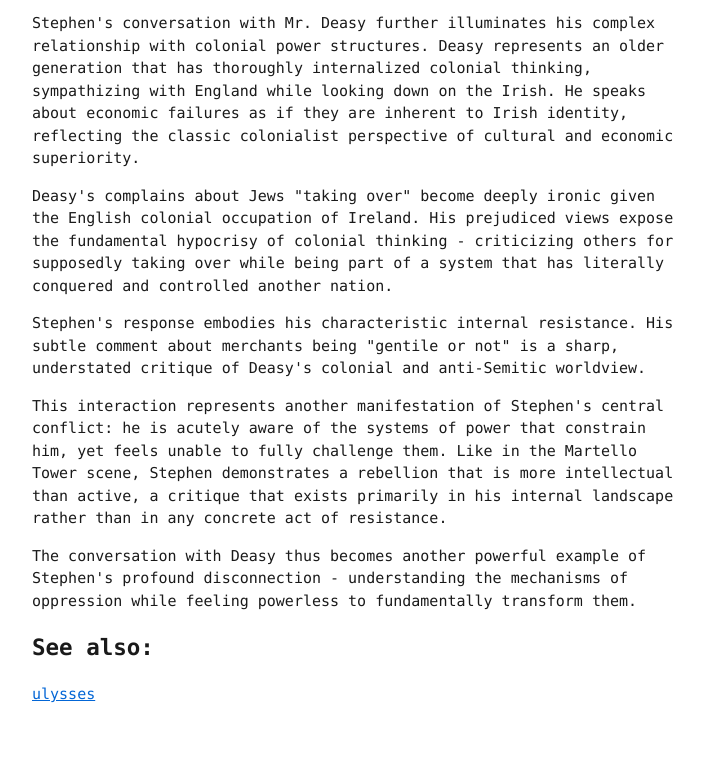
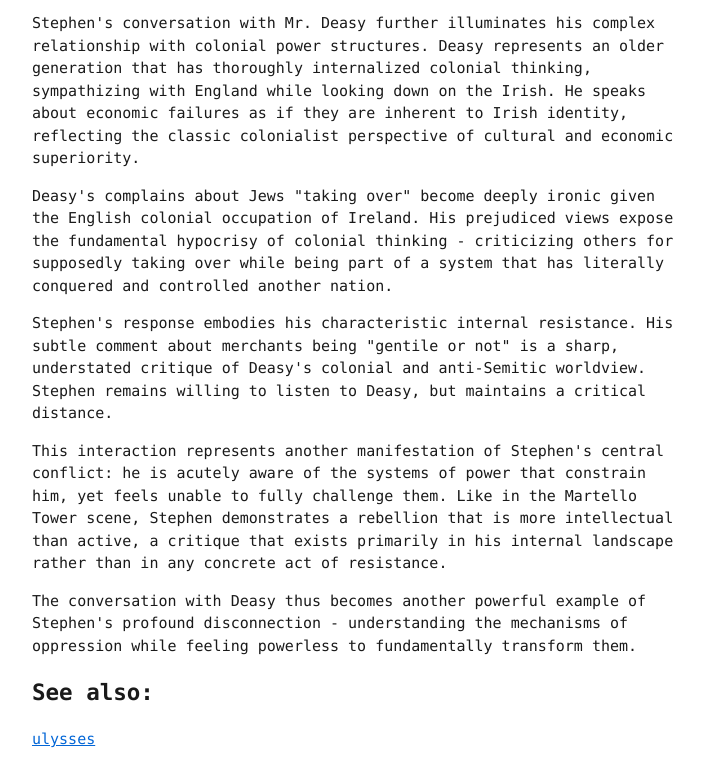
Before and after one commit to smomara/gardens, a plain HTML site: page telemachus.html in a window 1280 px wide. Shown: the part 1631-2406 px from the top of the page, without its empty margins (283-987 px from the left). Before the commit the page ends 2361 px from the top, so only its background shows below. Drawn offline with Linux system fonts and the light colour scheme.

Commit message:
small addition

```diff
--- a/telemachus.html
+++ b/telemachus.html
@@ -150,7 +150,9 @@ criticizing others for supposedly taking over
 while being part of a system that has literally conquered and controlled another nation.</p>
 <p>Stephen's response embodies his characteristic internal resistance.
 His subtle comment about merchants being &quot;gentile or not&quot;
-is a sharp, understated critique of Deasy's colonial and anti-Semitic worldview.</p>
+is a sharp, understated critique of Deasy's colonial and anti-Semitic worldview.
+Stephen remains willing to listen to Deasy,
+but maintains a critical distance.</p>
 <p>This interaction represents another manifestation of Stephen's central conflict:
 he is acutely aware of the systems of power that constrain him,
 yet feels unable to fully challenge them.
```
